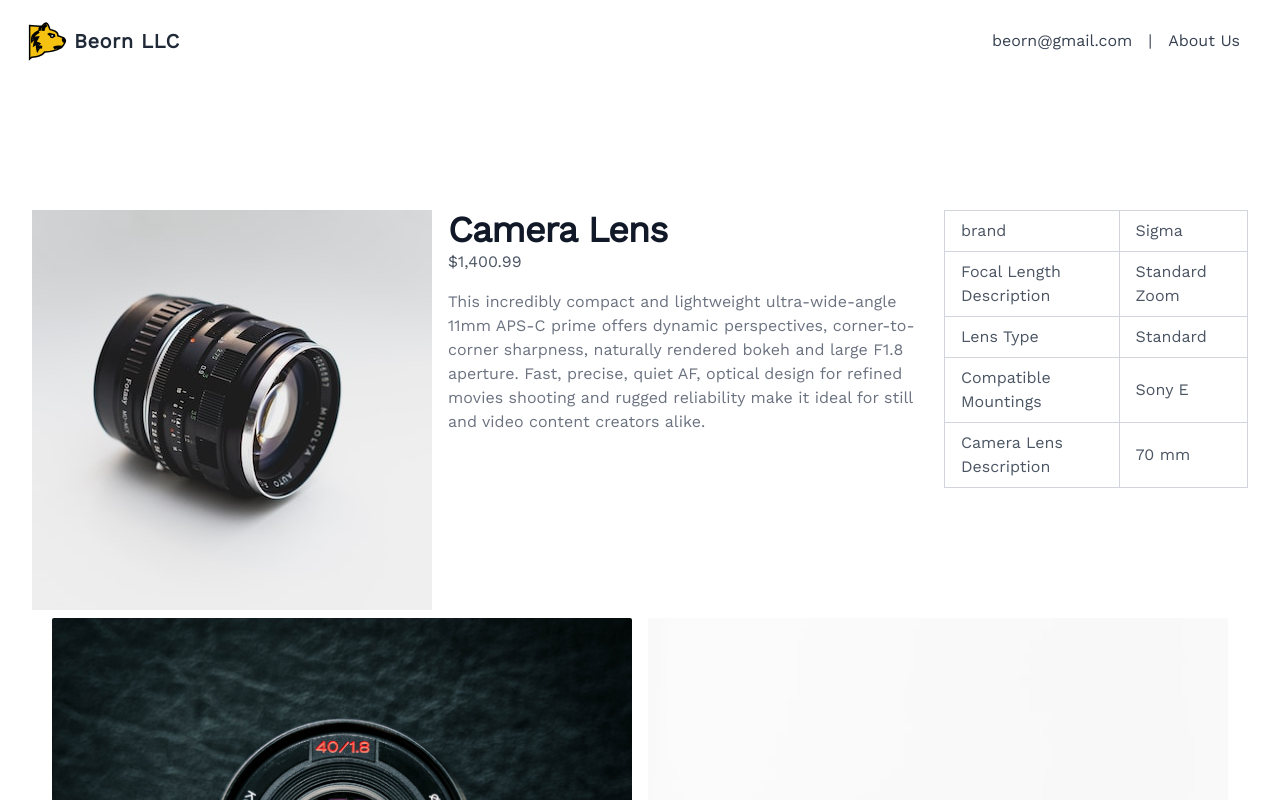
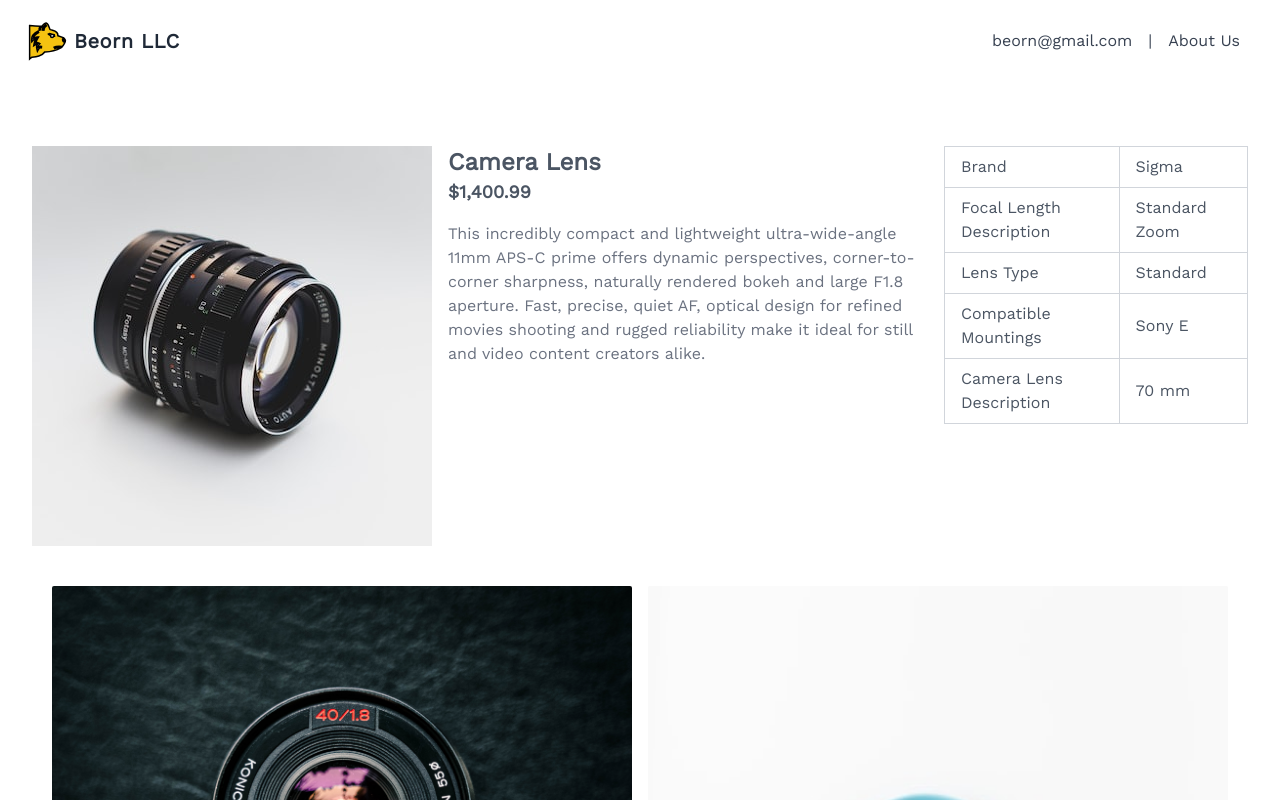
Before and after one commit to caleb-mcneil/beorn, a SvelteKit app: page /products/camera-lens in a window 1280 px wide. Shown: the top 800 px of the page. Built offline with nearby package versions, Linux system fonts and the light colour scheme.

Commit message:
minor tweaks to spacing and text size

```diff
--- a/src/lib/products.ts
+++ b/src/lib/products.ts
@@ -54,7 +54,7 @@ const productsData: ProductData[] = [
         slug: "camera-lens",
         description: "This incredibly compact and lightweight ultra-wide-angle 11mm APS-C prime offers dynamic perspectives, corner-to-corner sharpness, naturally rendered bokeh and large F1.8 aperture. Fast, precise, quiet AF, optical design for refined movies shooting and rugged reliability make it ideal for still and video content creators alike.",
         stats: new Map<string, string>([
-            ["brand", "Sigma"],
+            ["Brand", "Sigma"],
             ["Focal Length Description", "Standard Zoom"],
             ["Lens Type", "Standard"],
             ["Compatible Mountings", "Sony E"],
--- a/src/routes/products/[slug]/ProductDetails.svelte
+++ b/src/routes/products/[slug]/ProductDetails.svelte
@@ -4,29 +4,30 @@
     export let product: Product;
 </script>
 
+<section>
     <div
-    class="mx-auto gap-x-8 gap-y-16 px-4 py-24 sm:px-6 sm:py-32 lg:max-w-7xl lg:px-8"
+        class="mx-auto gap-x-8 px-4 pb-8 sm:px-6 sm:py-16 lg:max-w-7xl lg:px-8"
     >
-    <div class="flex flex-wrap gap-4">
+        <div class="flex flex-wrap gap-4 mb-4">
             <img alt="primary" class="basis-1/4" src={product.image} />
             <div class="basis-1/3 grow">
-            <h2
-                class="text-3xl font-bold tracking-tight text-gray-900 sm:text-4xl"
-            >
+                <div class="max-w-[35ch] space-y-2">
+                    <h1 class="text-xl font-bold sm:text-2xl">
                         {product.title}
-            </h2>
-            <h4>{product.price}</h4>
-
-            <p class="mt-4 text-gray-500">
-                {product.description}
-            </p>
+                    </h1>
                 </div>
-        <div class="basis-1/4">
+                <p class="text-lg font-bold">{product.price}</p>
+                <p class="mt-4 text-gray-500">{product.description}</p>
+            </div>
+            <div class="basis-1/4 grow-1/2">
                 <table>
                     {#each [...product.stats] as [key, value]}
                         <tr>
-                        <td class="py-2 px-4 border border-gray-300">{key}</td>
-                        <td class="py-2 px-4 border border-gray-300">{value}</td
+                            <td class="py-2 px-4 border border-gray-300"
+                                >{key}</td
+                            >
+                            <td class="py-2 px-4 border border-gray-300"
+                                >{value}</td
                             >
                         </tr>
                     {/each}
@@ -34,14 +35,14 @@
             </div>
         </div>
 
-    <div class="container mx-auto px-5 py-2">
+        <div class="container mx-auto px-5 py-2 mt-8">
             <div class="-m-1 flex flex-wrap md:-m-2">
                 <div class="flex sm:1/1 md:w-1/2 flex-wrap">
                     {#each product.images as image, index}
                         {#if index % 2 == 0}
                             <div class="w-full p-1 md:p-2">
                                 <img
-                                alt="gallery"
+                                    alt="additional"
                                     class="block h-full w-full rounded-sm object-cover object-center"
                                     src={image}
                                 />
@@ -54,7 +55,7 @@
                         {#if index % 2 == 1}
                             <div class="w-full p-1 md:p-2">
                                 <img
-                                alt="gallery"
+                                    alt="additional"
                                     class="block h-full w-full rounded-sm object-cover object-center"
                                     src={image}
                                 />
@@ -65,3 +66,4 @@
             </div>
         </div>
     </div>
+</section>
```
Lines whose indentation alone changed are shown as unchanged.
